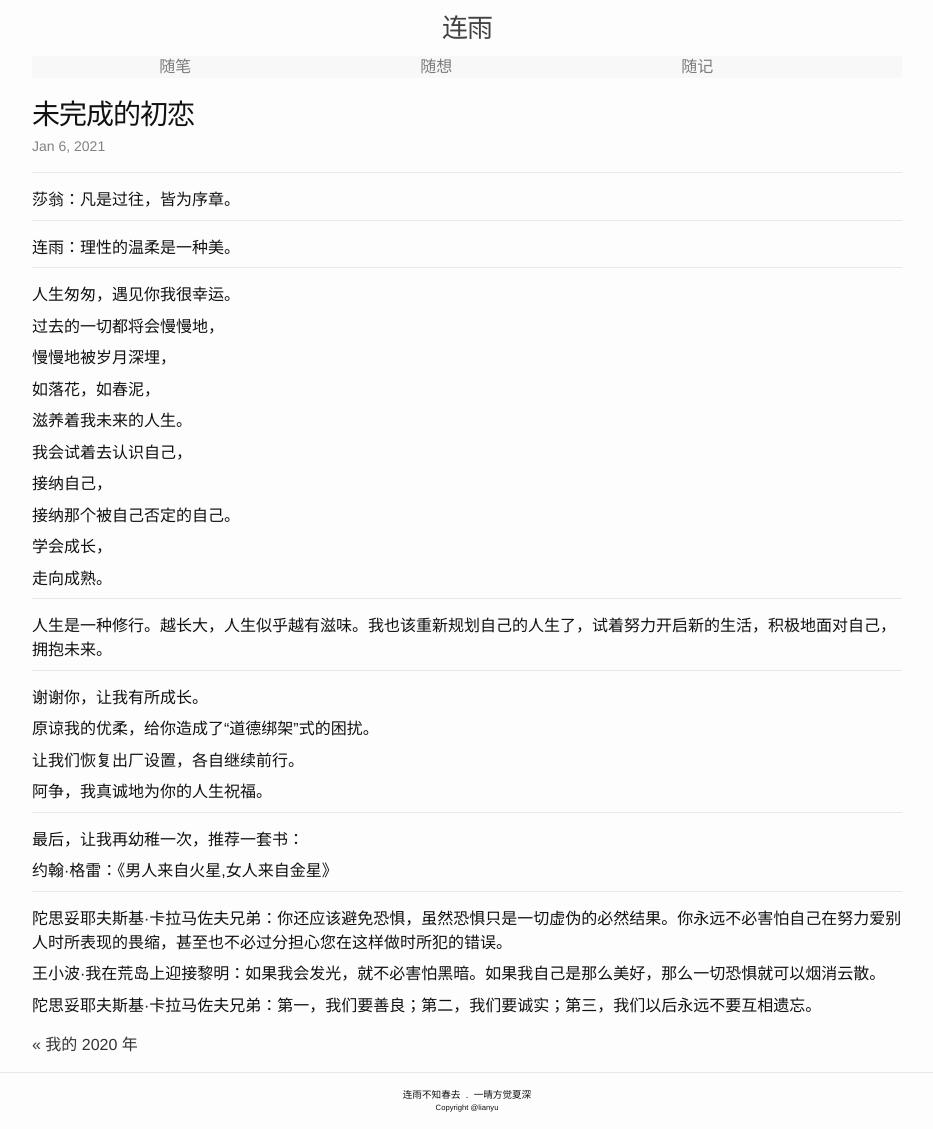
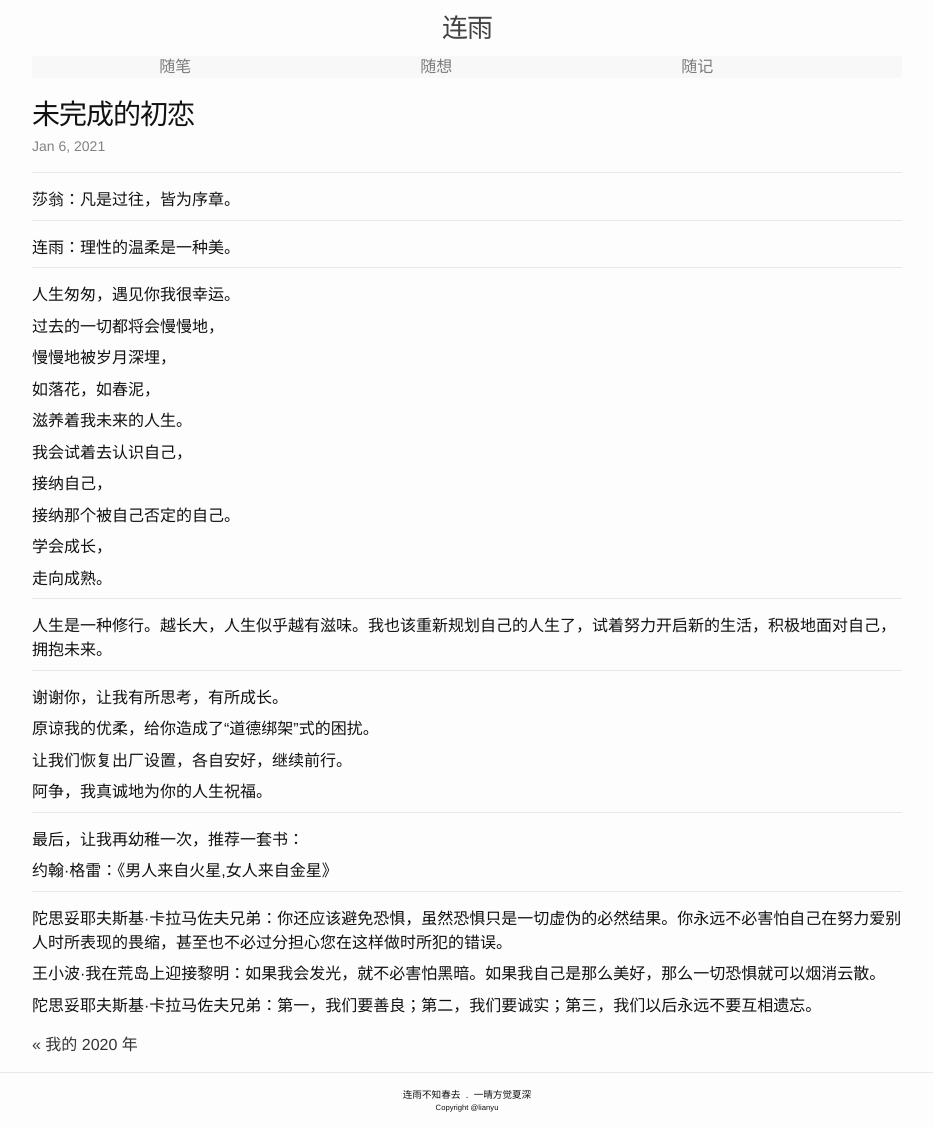
Before and after one commit to lianyu1115/lianyu, a Jekyll site: the page built from _journals/2021-01-06-未完成的初恋.md, in a window 1280 px wide. Shown: the whole page, without its empty margins (173-1106 px from the left). Built offline with Jekyll 4.4.1, drawn with Linux system fonts in a browser that asks for light colours.

Commit message:
Update 2021-01-06-未完成的初恋.md

```diff
--- a/_journals/2021-01-06-未完成的初恋.md
+++ b/_journals/2021-01-06-未完成的初恋.md
@@ -41,11 +41,11 @@ tags: ''
 
 - - -
 
-谢谢你，让我有所成长。
+谢谢你，让我有所思考，有所成长。
 
 原谅我的优柔，给你造成了“道德绑架”式的困扰。
 
-让我们恢复出厂设置，各自继续前行。
+让我们恢复出厂设置，各自安好，继续前行。
 
 阿争，我真诚地为你的人生祝福。
 
```
